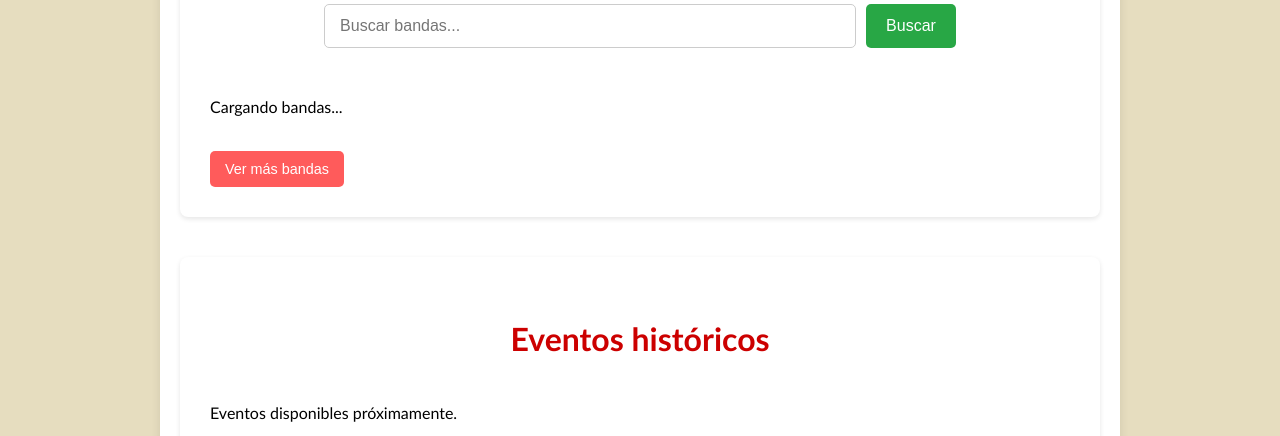
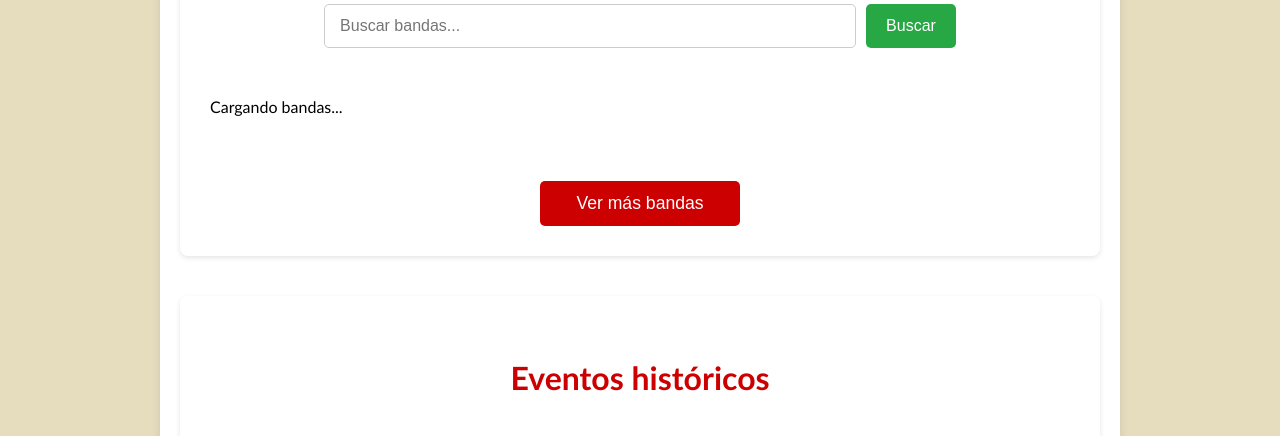
Before and after one commit to JavierCodex/RafaelaLadosB, a plain HTML site: page index.html in a window 1280 px wide. Shown: the part 642-1078 px from the top of the page. Drawn offline with Linux system fonts and the light colour scheme.

Commit message:
Actualización

```diff
--- a/style.css
+++ b/style.css
@@ -68,7 +68,6 @@ main {
 /* Estilos base para todas las secciones principales que usan .section-container */
 .section-container {
     width: 100%; /* La sección ocupará el 100% del ancho disponible en 'main' */
-    /* No se necesita max-width aquí, ya que main lo controla */
     margin: 40px auto; /* Centra la sección dentro de 'main' y le da espacio */
     padding: 30px; /* Padding interno para el contenido */
     background-color: #FFFFFF; /* Fondo blanco específico para la sección (si main no lo cubre siempre) */
@@ -292,7 +291,32 @@ footer {
 }
 
 /* =========================================================
-   8. Media Queries para Responsividad
+   8. Estilos para el botón "Ver más bandas"
+   ========================================================= */
+.load-more-container {
+    text-align: center; /* Centra el botón */
+    margin-top: 30px; /* Espacio superior para separar del grid */
+}
+
+.load-more-container #loadMoreBandsBtn { /* Específico para el botón de cargar más */
+    padding: 12px 25px;
+    font-size: 1.1em;
+    max-width: 200px; /* Limita el ancho del botón */
+    width: 100%; /* Permite que se ajuste en pantallas pequeñas */
+    background-color: #CC0000; /* Puedes usar tu color rojo principal */
+    color: white;
+    border: none;
+    border-radius: 5px;
+    cursor: pointer;
+    transition: background-color 0.3s ease;
+}
+
+.load-more-container #loadMoreBandsBtn:hover {
+    background-color: #a83f3f; /* Rojo más oscuro al pasar el mouse */
+}
+
+/* =========================================================
+   9. Media Queries para Responsividad
    ========================================================= */
 
 /* Para pantallas medianas y pequeñas (hasta 768px, tablets en vertical, etc.) */
```
